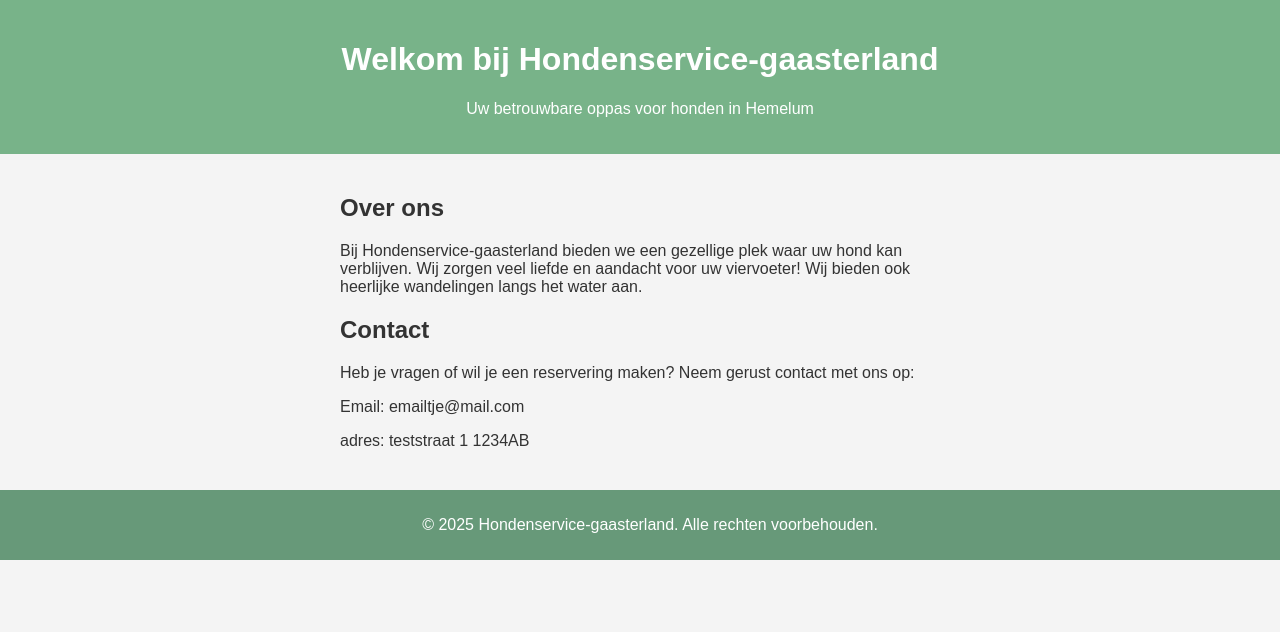
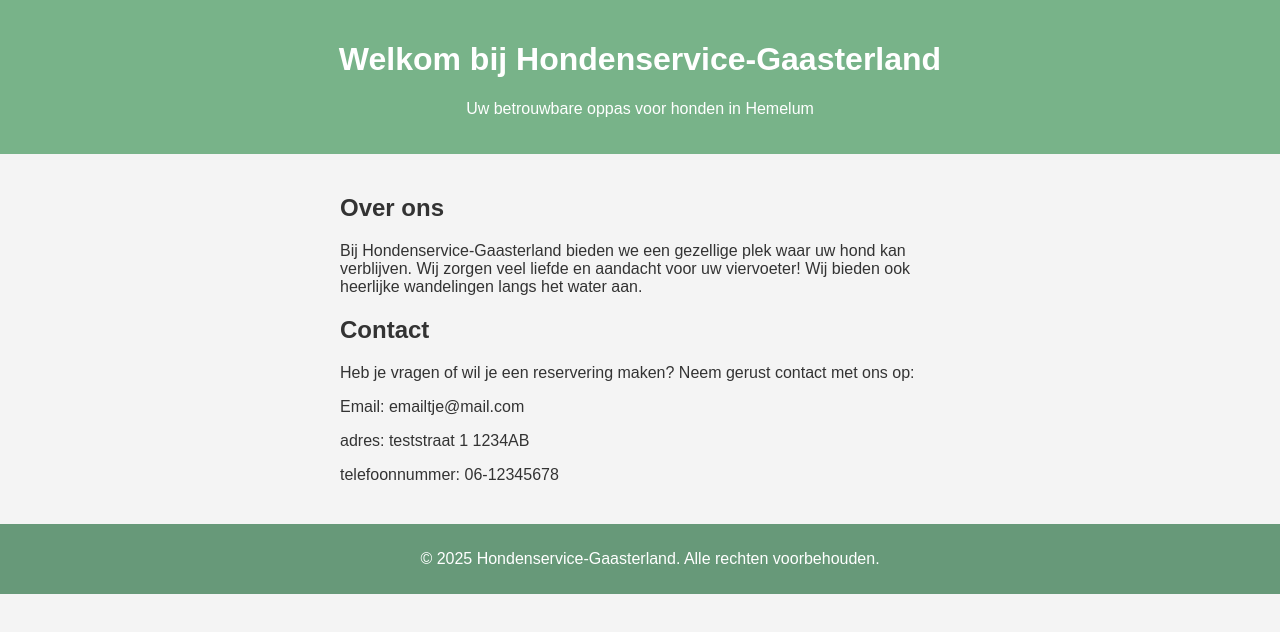
Before and after one commit to WieterPieters/testzooi1, a plain HTML site: page index.html in a window 1280 px wide. Drawn offline with Linux system fonts and the light colour scheme.

Commit message:
Update index.html

```diff
--- a/index.html
+++ b/index.html
@@ -47,14 +47,14 @@
 </head>
 <body>
     <header>
-        <h1>Welkom bij Hondenservice-gaasterland</h1>
+        <h1>Welkom bij Hondenservice-Gaasterland</h1>
         <p>Uw betrouwbare oppas voor honden in Hemelum</p>
     </header>
 
     <main>
         <section id="info">
             <h2>Over ons</h2>
-            <p>Bij Hondenservice-gaasterland bieden we een gezellige plek waar uw hond kan verblijven. Wij zorgen veel liefde en aandacht voor uw viervoeter! Wij bieden ook heerlijke wandelingen langs het water aan.</p>
+            <p>Bij Hondenservice-Gaasterland bieden we een gezellige plek waar uw hond kan verblijven. Wij zorgen veel liefde en aandacht voor uw viervoeter! Wij bieden ook heerlijke wandelingen langs het water aan.</p>
         </section>
 
         <section id="contact">
@@ -62,11 +62,12 @@
             <p>Heb je vragen of wil je een reservering maken? Neem gerust contact met ons op:</p>
             <p>Email: emailtje@mail.com</p>
             <p>adres: teststraat 1 1234AB</p>
+            <p>telefoonnummer: 06-12345678</p>
         </section>
     </main>
 
     <footer>
-        <p>&copy; 2025 Hondenservice-gaasterland. Alle rechten voorbehouden.</p>
+        <p>&copy; 2025 Hondenservice-Gaasterland. Alle rechten voorbehouden.</p>
     </footer>
 </body>
 </html>
```
